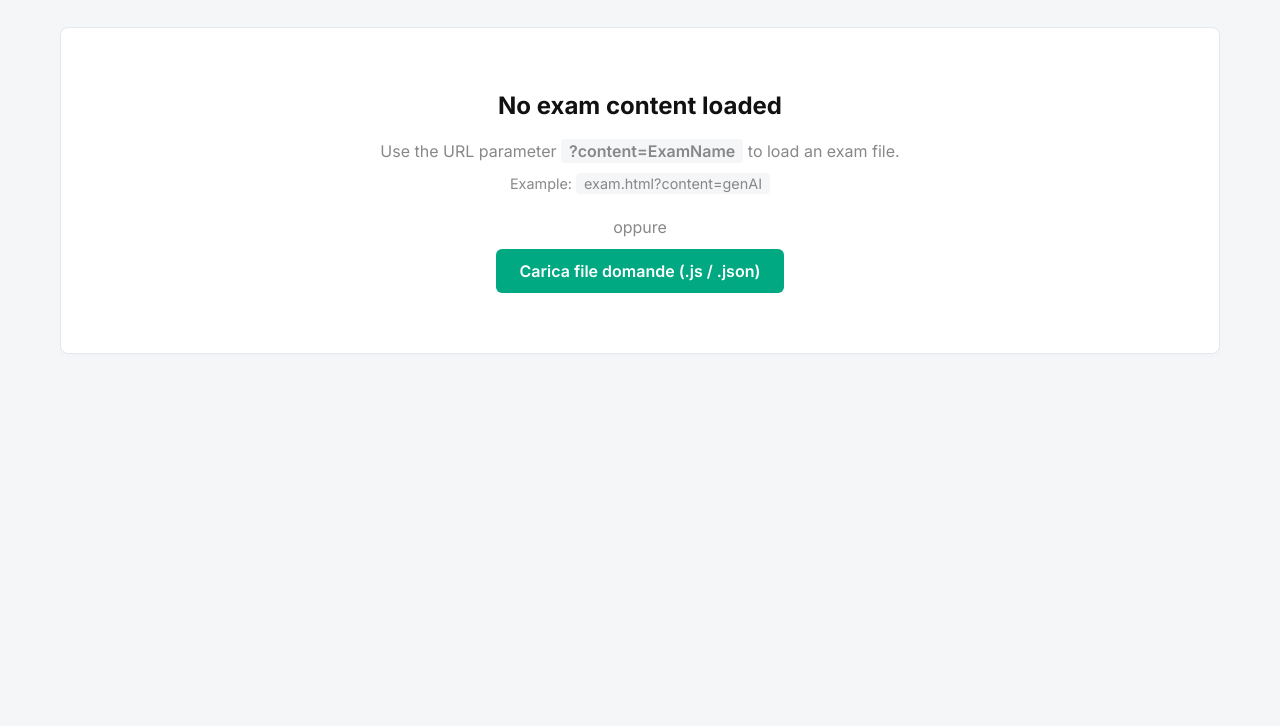
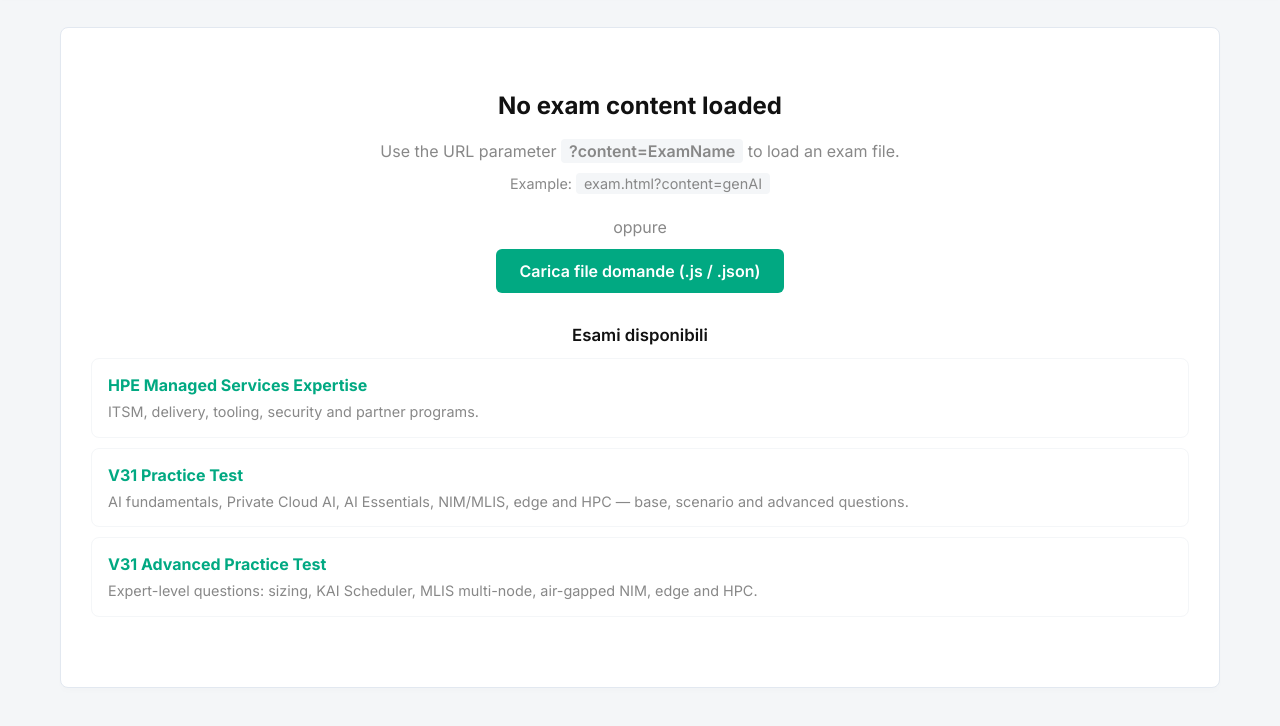
Before and after one commit to fucc74/ExamSimulator, a plain HTML site: page exam.html in a window 1280 px wide. Shown: the part 60-786 px from the top of the page. Drawn offline with Linux system fonts and the light colour scheme.

Commit message:
Add exam picker and 50 more questions to V31 Advanced
- exams.js catalog and an exam list on the start page, plus a 'Scegli un altro esame' button
- v31advanced.js now has 100 questions (ids 51-100 added) with longer distractors,
  7 topics and weights rebalanced; Q89 (air-gapped prerequisites) is 'Select FOUR' to match its 4 correct answers

```diff
--- a/exam.html
+++ b/exam.html
@@ -497,6 +497,7 @@
             border-radius: 0 8px 8px 0; box-shadow: 0 1px 3px rgba(0,0,0,0.05);
         }
     </style>
+    <script src="exams.js"></script>
     <script>
     (function() {
         var p = new URLSearchParams(window.location.search);
@@ -526,6 +527,7 @@
             <p style="color:var(--gray); margin:20px 0 10px;">oppure</p>
             <button type="button" class="upload-exam-btn" style="padding:12px 24px;font-size:1rem;font-weight:600;border:none;border-radius:6px;background:var(--primary);color:var(--white);cursor:pointer;">Carica file domande (.js / .json)</button>
             <input type="file" id="exam-file-input" accept=".js,.json" class="hidden">
+            <div id="exam-list" style="margin-top:30px; text-align:left;"></div>
         </div>
 
         <!-- MAIN DASHBOARD -->
@@ -533,6 +535,7 @@
             <h1 id="dashboard-title">Exam Practice Repository</h1>
             <p id="dashboard-subtitle" class="subtitle"></p>
             <button type="button" class="upload-exam-btn" style="margin-bottom:15px;padding:8px 16px;font-size:0.85rem;font-weight:600;border:1px solid var(--primary);border-radius:6px;background:transparent;color:var(--primary);cursor:pointer;">Carica un altro file domande</button>
+            <button type="button" id="choose-exam-btn" style="margin-bottom:15px;margin-left:8px;padding:8px 16px;font-size:0.85rem;font-weight:600;border:1px solid var(--primary);border-radius:6px;background:transparent;color:var(--primary);cursor:pointer;">Scegli un altro esame</button>
 
             <div class="grid-dashboard">
                 <div>
@@ -1060,7 +1063,29 @@
         msg.classList.remove('hidden');
     }
 
+    // Selettore degli esami (da exams.js)
+    function renderExamList() {
+        const box = $('exam-list');
+        box.textContent = '';
+        const catalog = window.ExamCatalog;
+        if (!Array.isArray(catalog) || !catalog.length) return;
+        box.appendChild(el('h3', { style: 'font-size:1.05rem;font-weight:600;margin-bottom:10px;text-align:center;', text: 'Esami disponibili' }));
+        catalog.forEach(item => {
+            const card = el('a', {
+                href: '?content=' + encodeURIComponent(item.file),
+                style: 'display:block;padding:14px 16px;margin-bottom:10px;border:1px solid var(--light-gray);border-radius:8px;text-decoration:none;color:var(--dark);'
+            },
+                el('div', { style: 'font-weight:700;color:var(--primary);', text: item.title }),
+                el('div', { style: 'font-size:0.9rem;color:var(--gray);margin-top:4px;', text: item.description || '' }));
+            box.appendChild(card);
+        });
+    }
+
     function bindControls() {
+        $('choose-exam-btn').addEventListener('click', () => {
+            clearInterval(state.timer);
+            window.location.href = window.location.pathname;
+        });
         $('start-btn').addEventListener('click', startExam);
         $('prev-btn').addEventListener('click', () => goTo(state.index - 1));
         $('session-action-trigger').addEventListener('click', nextQuestion);
@@ -1079,6 +1104,7 @@
 
     // ── Avvio ───────────────────────────────────────────────────────────────
     bindControls();
+    renderExamList();
     const contentName = new URLSearchParams(window.location.search).get('content');
     if (validExamData(window.ExamData)) startApp();
     else if (contentName) showLoadError(contentName);
--- /dev/null
+++ b/exams.js
@@ -0,0 +1,19 @@
+// Catalogo degli esami disponibili nel selettore di exam.html.
+// Per aggiungere un esame: copia il file .js nella cartella e aggiungi una riga qui.
+window.ExamCatalog = [
+    {
+        file: "managedServices",
+        title: "HPE Managed Services Expertise",
+        description: "ITSM, delivery, tooling, security and partner programs."
+    },
+    {
+        file: "v31",
+        title: "V31 Practice Test",
+        description: "AI fundamentals, Private Cloud AI, AI Essentials, NIM/MLIS, edge and HPC — base, scenario and advanced questions."
+    },
+    {
+        file: "v31advanced",
+        title: "V31 Advanced Practice Test",
+        description: "Expert-level questions: sizing, KAI Scheduler, MLIS multi-node, air-gapped NIM, edge and HPC."
+    }
+];
```
Also changed, not shown: README.md.
